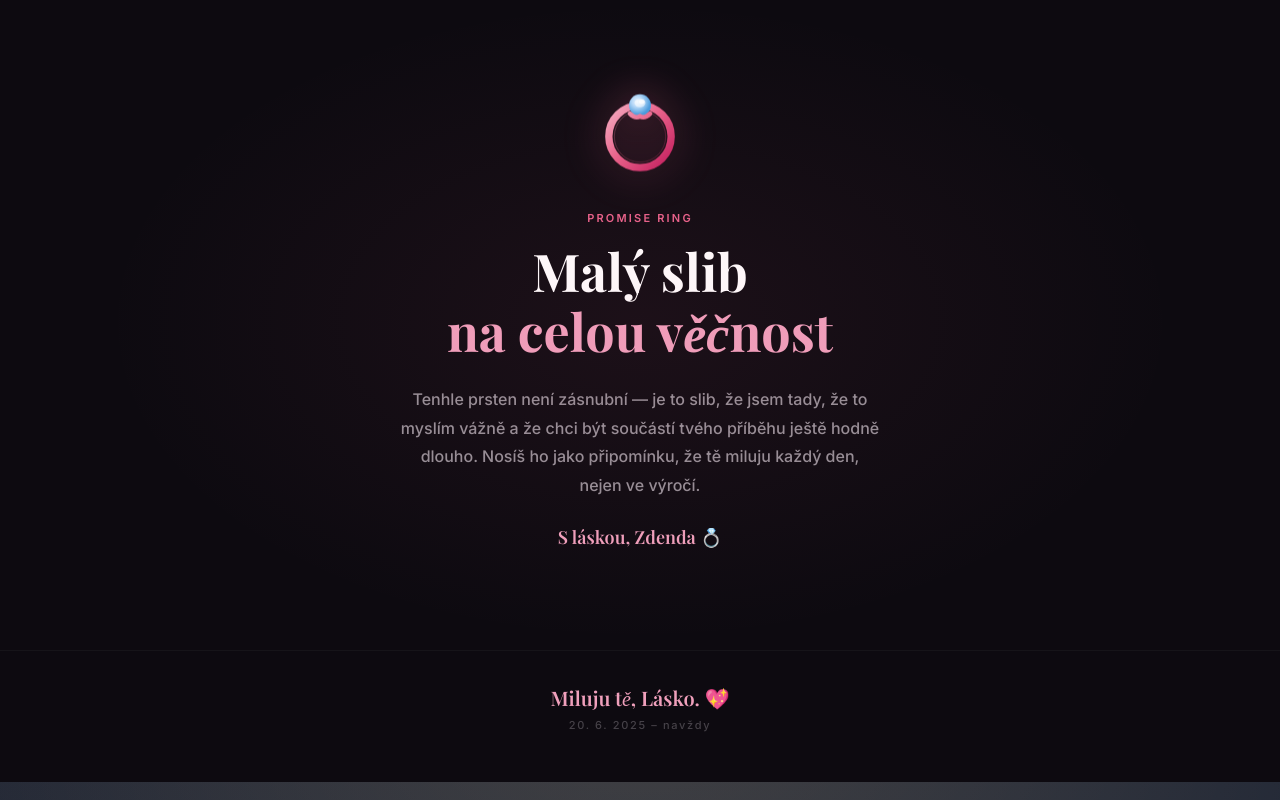
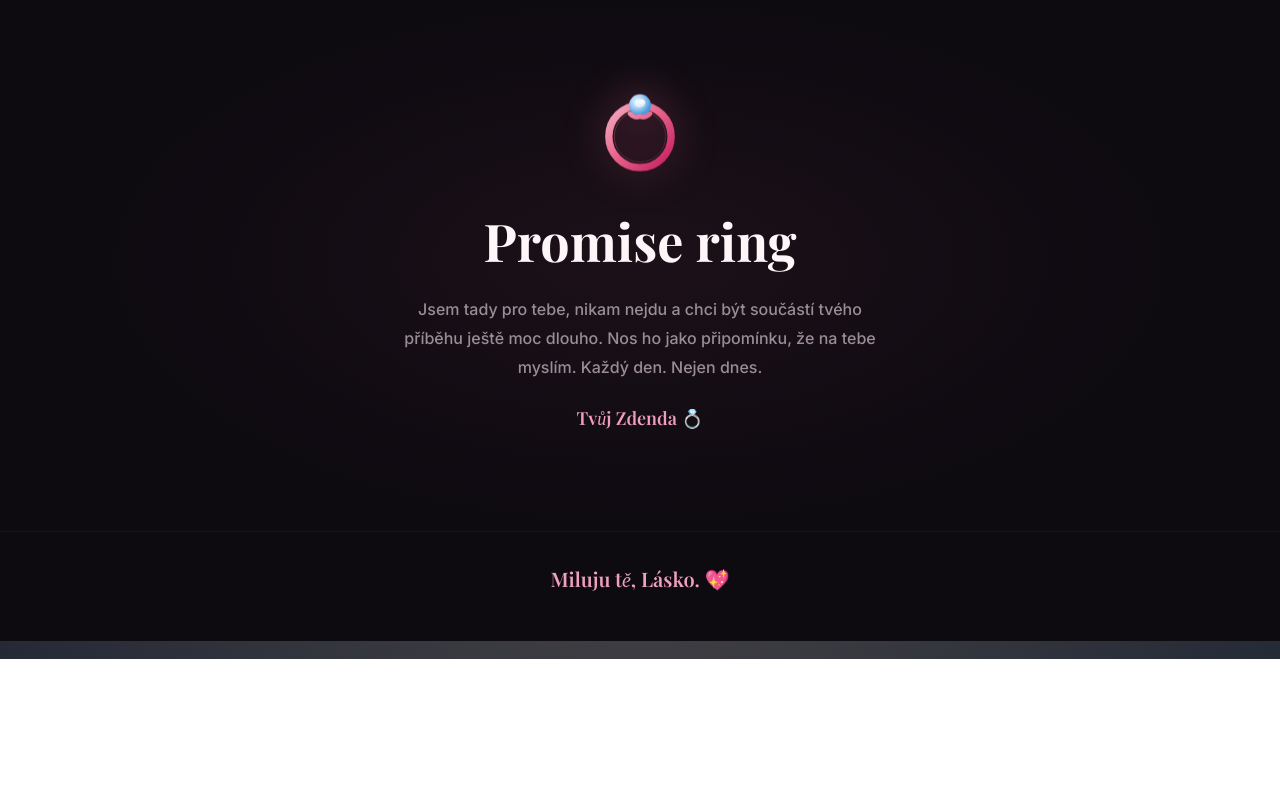
Before and after one commit to Zdendaa/favorite-future-doctor, a React (Vite) app: page /anniversary in a window 1280 px wide. Shown: the part 3444-4244 px from the top of the page. After the commit the page ends 4103 px from the top, so only its background shows below. Built offline with nearby package versions, Linux system fonts and the light colour scheme; a web font is replaced by a local one.

Commit message:
feat: update text

```diff
--- a/src/components/anniversary/AnniversaryPopup.jsx
+++ b/src/components/anniversary/AnniversaryPopup.jsx
@@ -114,7 +114,7 @@ export default function AnniversaryPopup() {
 
         <p className="ap-subtitle">
           Mám pro tebe něco připravené —<br />
-          malý výlet přes náš rok.
+          malý výlet našim společným rokem.
         </p>
 
         <button className="ap-cta" onClick={handleDiscover}>
--- a/src/pages/OurStoryPage.jsx
+++ b/src/pages/OurStoryPage.jsx
@@ -239,24 +239,18 @@ export default function AnniversaryPage() {
           </svg>
         </div>
 
-        <p className="anp-promise-eyebrow">Promise ring</p>
-        <h2 className="anp-promise-title">
-          Malý slib
-          <br />
-          <em>na celou věčnost</em>
-        </h2>
+        <h2 className="anp-promise-title">Promise ring</h2>
         <p className="anp-promise-text">
-          Tenhle prsten není zásnubní — je to slib, že jsem tady, že to myslím
-          vážně a že chci být součástí tvého příběhu ještě hodně dlouho. Nosíš
-          ho jako připomínku, že tě miluju každý den, nejen ve výročí.
+          Jsem tady pro tebe, nikam nejdu a chci být součástí tvého příběhu
+          ještě moc dlouho. Nos ho jako připomínku, že na tebe myslím. Každý
+          den. Nejen dnes.
         </p>
-        <p className="anp-promise-sign">S láskou, Zdenda 💍</p>
+        <p className="anp-promise-sign">Tvůj Zdenda 💍</p>
       </section>
 
       {/* FOOTER */}
       <footer className="anp-footer">
         <p>Miluju tě, Lásko. 💖</p>
-        <span>20. 6. 2025 – navždy</span>
       </footer>
 
       {/* LIGHTBOX */}
```
